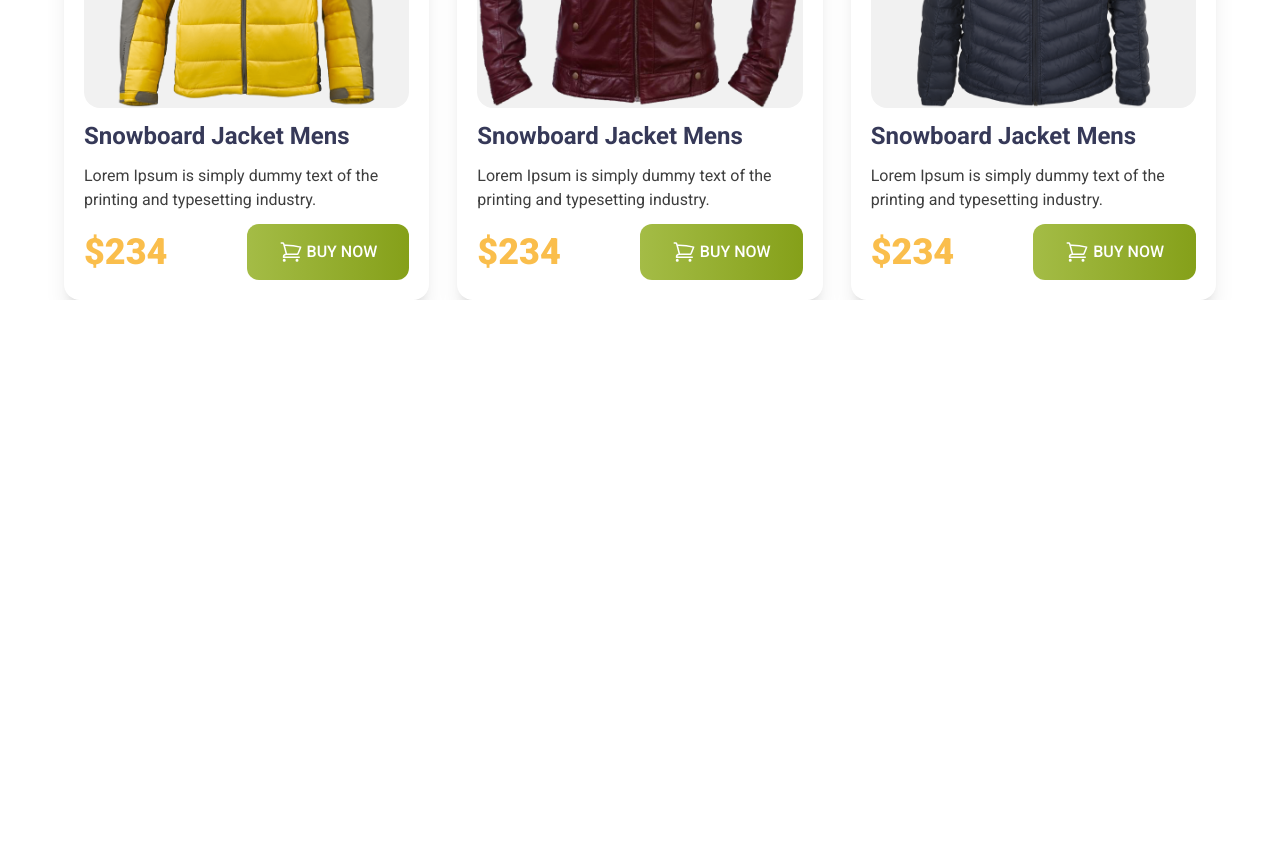
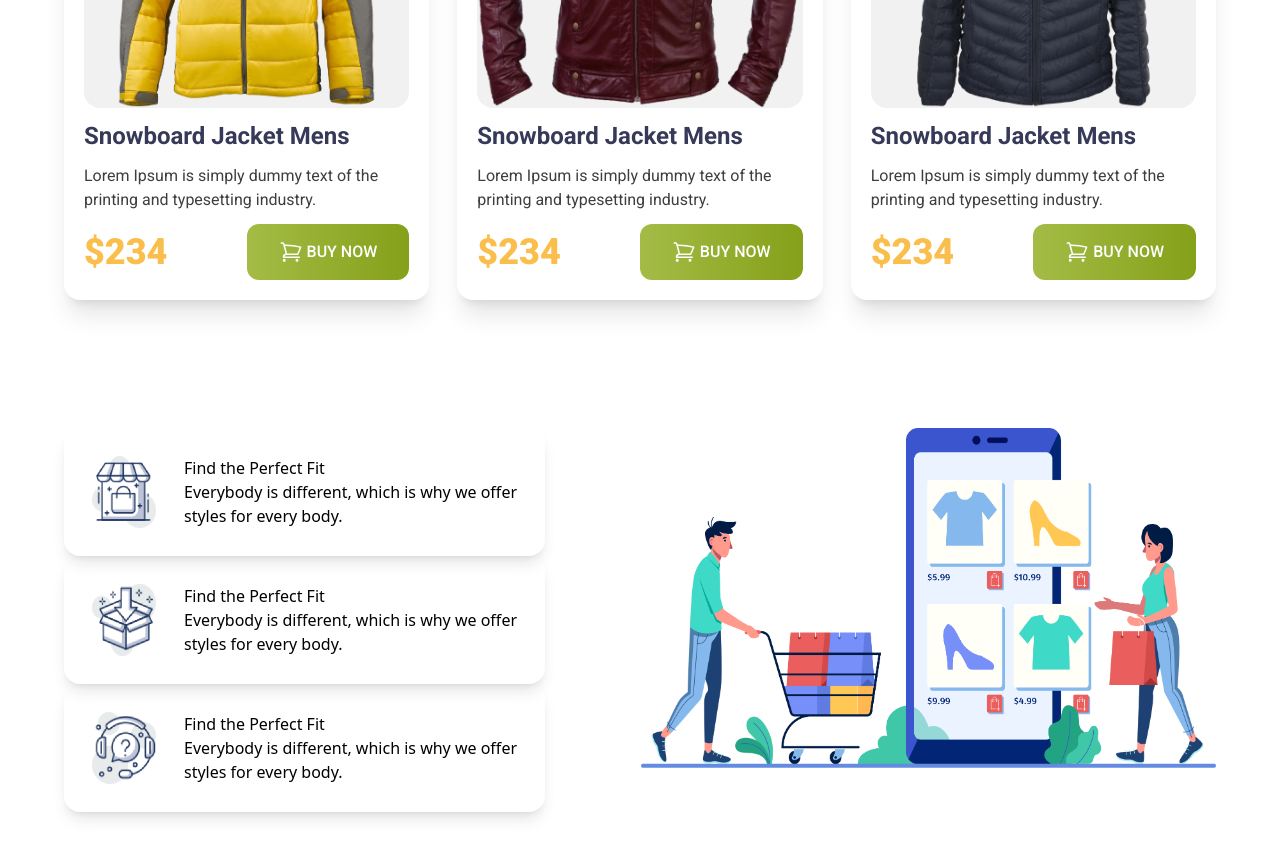
Before and after one commit to cssmh/penguin-fashion-tailwind, a plain HTML site: page index.html in a window 1280 px wide. Shown: the part 1680-2538 px from the top of the page. Before the commit the page ends 1980 px from the top, so only its background shows below. Drawn offline with nearby package versions, Linux system fonts and the light colour scheme.

Commit message:
footer section also end

```diff
--- a/index.html
+++ b/index.html
@@ -166,8 +166,38 @@
             </div>
         </section>
     </main>
-    <footer>
-
+    <footer class="max-w-6xl mx-auto my-32">
+        <div class="flex">
+            <div class="mr-24 gap-4">
+                <div class="flex p-7 rounded-2xl shadow-lg">
+                    <img src="icons/house.png" class="w-16 mr-7" alt="">
+                    <div>
+                        <h1>Find the Perfect Fit</h1>
+                        <p>Everybody is different, which is why we
+                            offer styles for every body.</p>
+                    </div>
+                </div>
+                <div class="flex p-7 rounded-2xl shadow-lg">
+                    <img src="icons/box.png" class="w-16 mr-7" alt="">
+                    <div>
+                        <h1>Find the Perfect Fit</h1>
+                        <p>Everybody is different, which is why we
+                            offer styles for every body.</p>
+                    </div>
+                </div>
+                <div class="flex p-7 rounded-2xl shadow-lg">
+                    <img src="icons/question.png" class="w-16 mr-7" alt="">
+                    <div>
+                        <h1>Find the Perfect Fit</h1>
+                        <p>Everybody is different, which is why we
+                            offer styles for every body.</p>
+                    </div>
+                </div>
+            </div>
+            <div class="w-8/12">
+                <img src="images/shopping.png" alt="">
+            </div>
+        </div>
     </footer>
 </body>
 </html>
```
